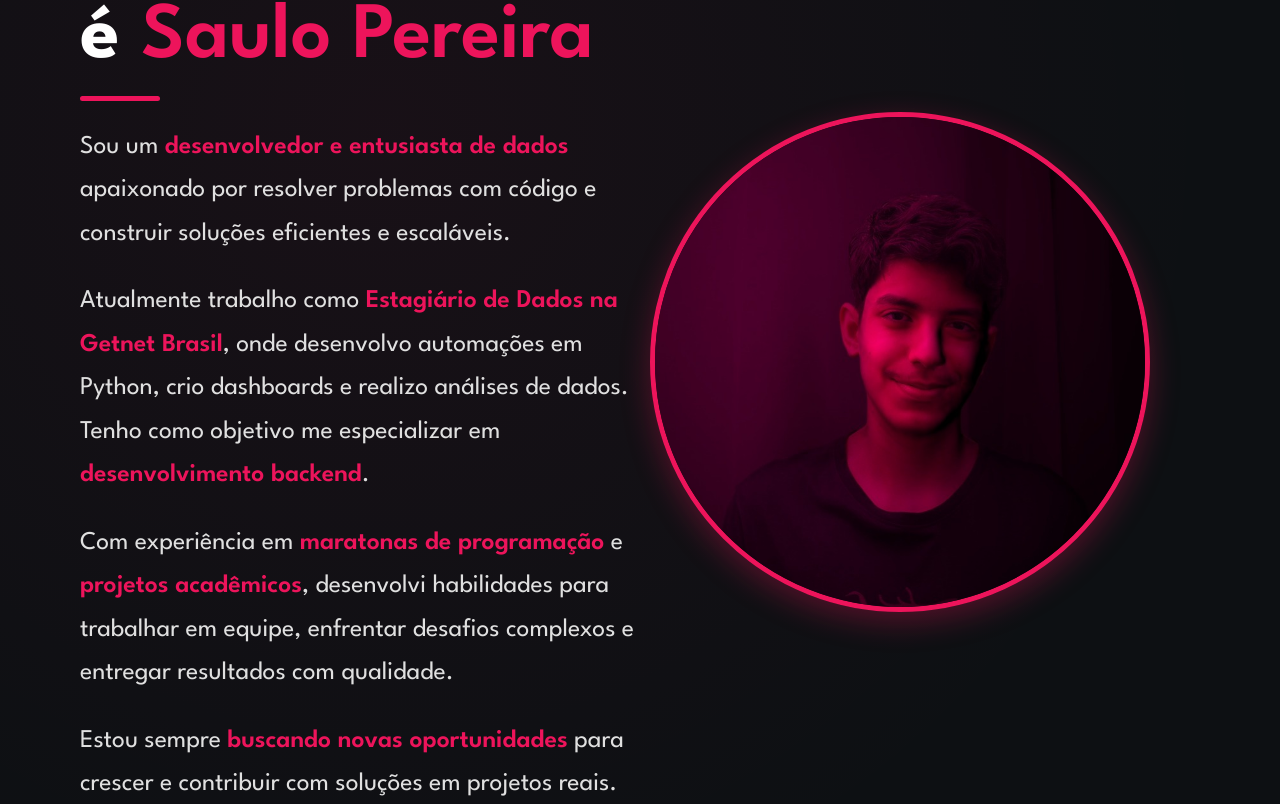
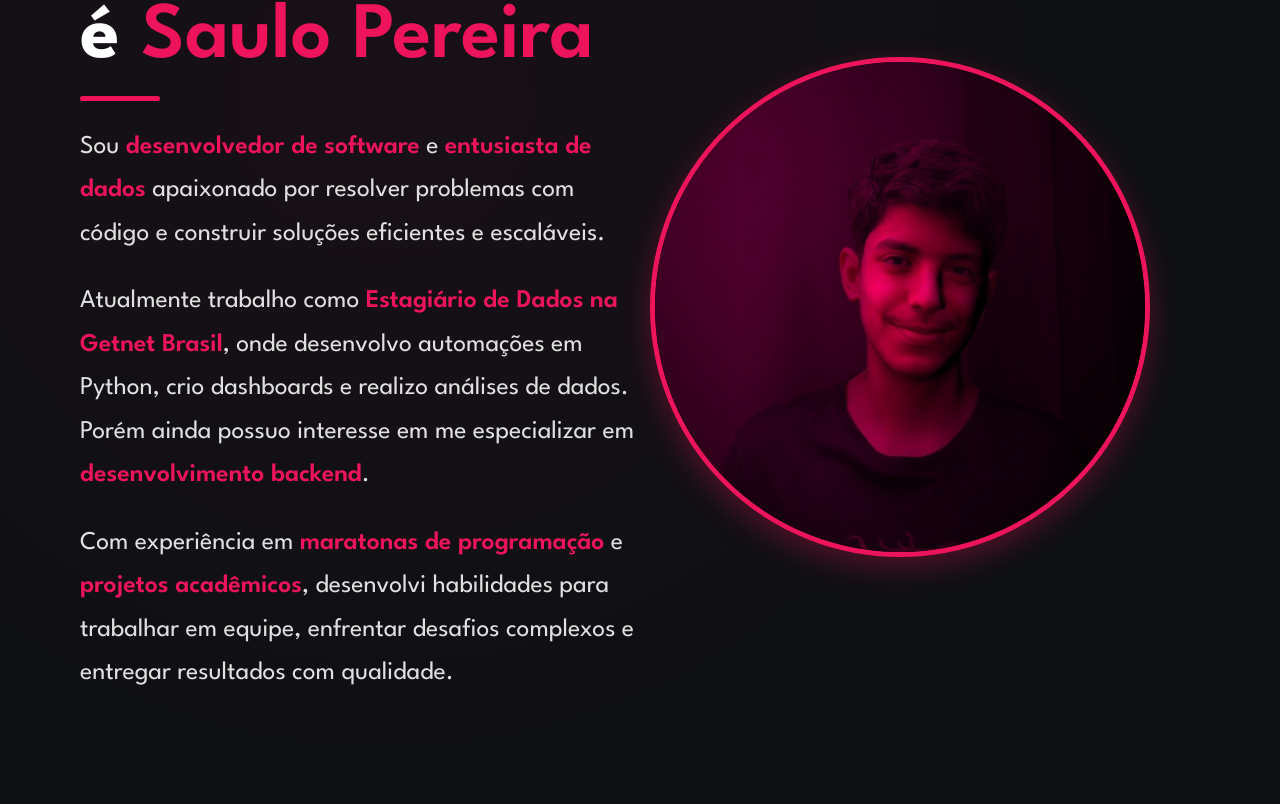
Before and after one commit to saulosw/portfolio-saulosw, a React (Vite) app: page / in a window 1280 px wide. Shown: the part 316-1120 px from the top of the page. Built offline with nearby package versions, Linux system fonts and the light colour scheme.

Commit message:
fix: change aboutme infos

```diff
--- a/package.json
+++ b/package.json
@@ -1,5 +1,6 @@
 {
   "name": "saulo-portfolio",
+  "homepage": "https://saulosw.github.io/portfolio-saulosw/",
   "private": true,
   "version": "0.0.0",
   "type": "module",
@@ -7,7 +8,9 @@
     "dev": "vite",
     "build": "tsc -b && vite build",
     "lint": "eslint .",
-    "preview": "vite preview"
+    "preview": "vite preview",
+    "predeploy": "npm run build",
+    "deploy": "gh-pages -d dist"
   },
   "dependencies": {
     "@fortawesome/fontawesome-svg-core": "^6.6.0",
--- a/src/components/AboutMe/AboutMe.tsx
+++ b/src/components/AboutMe/AboutMe.tsx
@@ -17,10 +17,9 @@ const AboutMe: React.FC = () => {
     >
       <div className="about-me-container">
         <h1>Olá! Meu nome é <span className="highlight">Saulo Pereira</span></h1>
-        <p>Sou um <span className="highlight">desenvolvedor e entusiasta de dados</span> apaixonado por resolver problemas com código e construir soluções eficientes e escaláveis.</p>
-        <p>Atualmente trabalho como <span className="highlight">Estagiário de Dados na Getnet Brasil</span>, onde desenvolvo automações em Python, crio dashboards e realizo análises de dados. Tenho como objetivo me especializar em <span className="highlight">desenvolvimento backend</span>.</p>
+        <p>Sou <span className="highlight">desenvolvedor de software</span> e <span className="highlight">entusiasta de dados</span> apaixonado por resolver problemas com código e construir soluções eficientes e escaláveis.</p>
+        <p>Atualmente trabalho como <span className="highlight">Estagiário de Dados na Getnet Brasil</span>, onde desenvolvo automações em Python, crio dashboards e realizo análises de dados. Porém ainda possuo interesse em me especializar em <span className="highlight">desenvolvimento backend</span>.</p>
         <p>Com experiência em <span className="highlight">maratonas de programação</span> e <span className="highlight">projetos acadêmicos</span>, desenvolvi habilidades para trabalhar em equipe, enfrentar desafios complexos e entregar resultados com qualidade.</p>
-        <p>Estou sempre <span className="highlight">buscando novas oportunidades</span> para crescer e contribuir com soluções em projetos reais.</p>
       </div>
       <div className="about-me-image-container">
         <img src={AboutMeIcon} alt="Saulo Pereira" className="about-me-image" />
```
